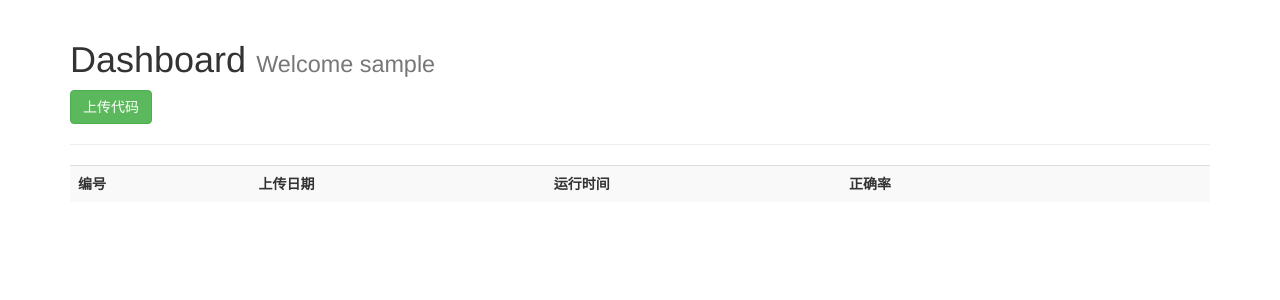
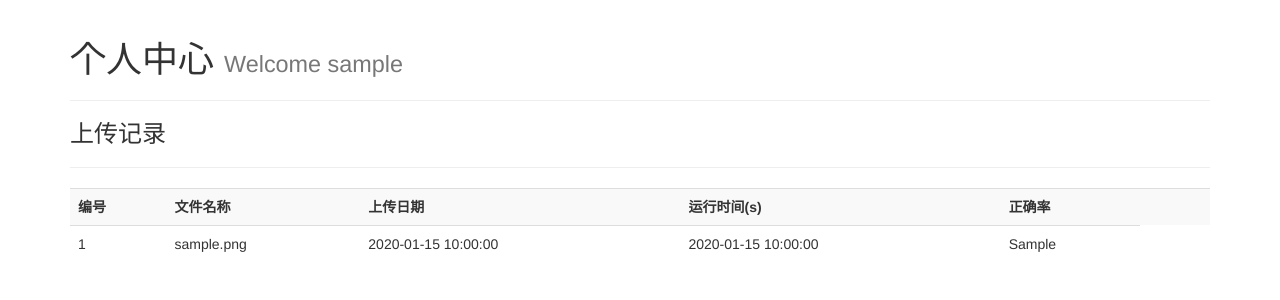
Before and after one commit to JiayangLiu/CCR_Website, a Flask app: page /dashboard in a window 1280 px wide. Shown: the part 52-352 px from the top of the page. Run offline with Flask 2, Linux system fonts and the light colour scheme; the visitor is signed in with stand-in values (Sample User, id 1); tables that the repository leaves empty or names only in its code hold one stand-in row (values such as "Sample post"); lists and menus that the app fills with data are empty; some libraries are stand-ins or nearby versions.

Commit message:
Finished Dashboard module

```diff
--- a/app.py
+++ b/app.py
@@ -111,8 +111,21 @@ def logout():
 @app.route('/dashboard')
 @is_logged_in
 def dashboard():
+    # Create cursor
+    cur = mysql.connection.cursor()
+    # Execute query,get upload codes records
+    user_id = session['user_id']
+    result = cur.execute("SELECT * FROM codes WHERE user_id = %s",str(user_id))
+    # result = cur.execute("SELECT * FROM codes")
+    codes = cur.fetchall()
 
-    return render_template('dashboard.html')
+    if result>0:
+        return render_template('dashboard.html',codes=codes)
+    else:
+        msg='No Codes Found'
+        return render_template('dashboard.html',msg=msg)
+    # Close connection
+    cur.close()
 
 # ==========================================================
 
--- a/templates/dashboard.html
+++ b/templates/dashboard.html
@@ -1,31 +1,35 @@
 {% extends 'layout.html' %}
 
 {% block body %}
-  <h1>Dashboard <small> Welcome {{session.username}}</small></h1>
-  <a class="btn btn-success" href="/upload">上传代码</a>
+  <h1>个人中心  <small> Welcome {{session.username}}</small></h1>
+  <hr>
+  <h3>上传记录</h3>
   <hr>
   <table class="table table-striped">
     <tr>
       <th>编号</th>
+      <th>文件名称</th>
       <th>上传日期</th>
-      <th>运行时间</th>
+      <th>运行时间(s)</th>
       <th>正确率</th>
       <th></th>
       <th></th>
     </tr>
     {% for code in codes %}
       <tr>
-        <td>{{article.id}}</td>
-        <td>{{article.title}}</td>
-        <td>{{article.author}}</td>
-        <td>{{article.create_date}}</td>
-        <td><a href="edit_article/{{article.id}}" class="btn btn-default pull-right">Edit</a></td>
-        <td>
-          <form action="{{url_for('delete_article', id=article.id)}}" method="post">
-            <input type="hidden" name="_method" value="DELETE">
-            <input type="submit" value="Delete" class="btn btn-danger">
-          </form>
-        </td>
+        <td>{{loop.index}}</td>
+        <td>{{code.filename}}</td>
+        <td>{{code.upload_date}}</td>
+        {% if code.run_time == None %}
+          <td>未审阅</td>
+        {% else %}
+          <td>{{code.run_time}}</td>
+        {% endif %}
+        {% if code.accuracy == None %}
+          <td>未审阅</td>
+        {% else %}
+          <td>{{code.accuracy}}</td>
+        {% endif %}
       </tr>
     {% endfor %}
   </table>
```
Also changed, not shown: 1 other file.
